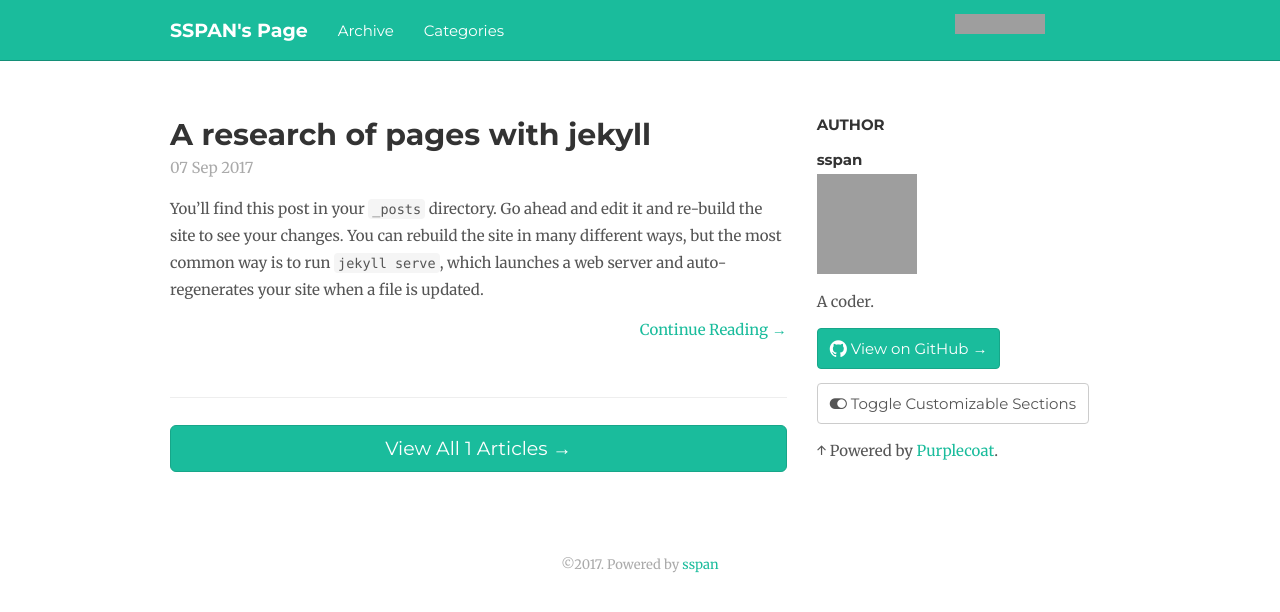
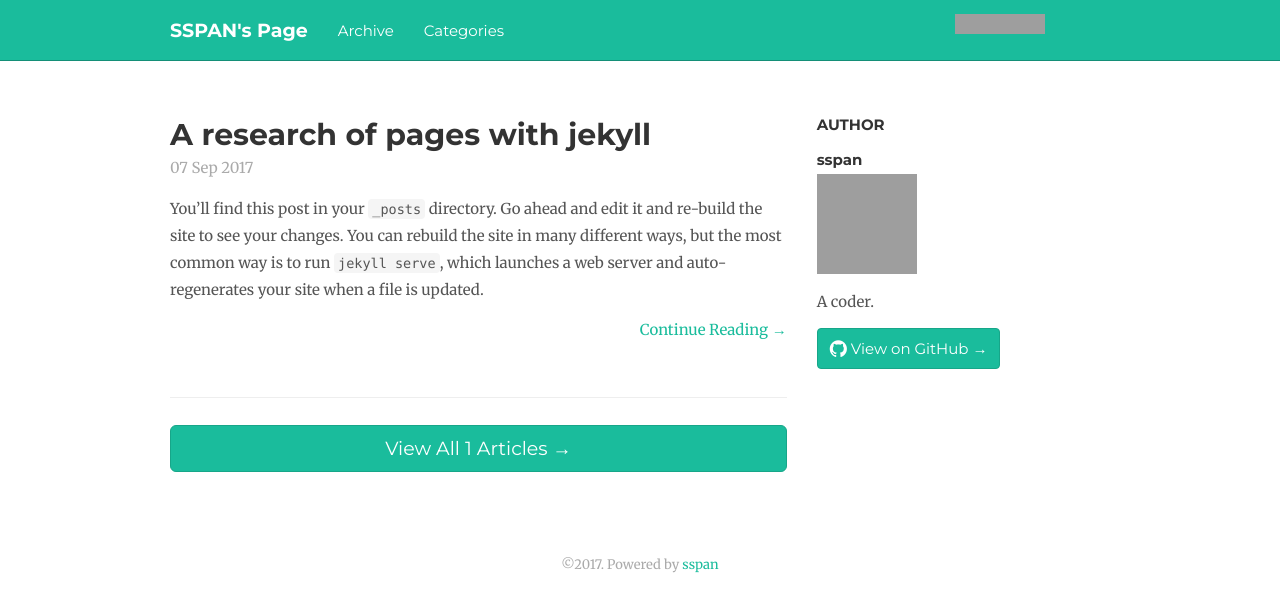
Before and after one commit to dennyxi/sspantz.github.io, a Jekyll site: the page built from index.html, in a window 1280 px wide, cut to the strip 0-612 px from the top of the page. Built offline with Jekyll 4.4.1, drawn with Linux system fonts in a browser that asks for light colours; nearby versions of some CDN libraries; comment, search, counter and statistics services are not loaded; grey boxes are pictures that could not be loaded.

Commit message:
Update sidebar.html

```diff
--- a/_includes/sidebar.html
+++ b/_includes/sidebar.html
@@ -14,6 +14,6 @@
   <p><a href="https://github.com/sspantz" target="_blank" class="btn btn-primary"><i class="fa fa-github fa-lg"></i> View on GitHub &rarr;</a></p>
 </div>
 
-<p><button data-purplecoat-toggle="shiori" class="btn btn-default"><i class="fa fa-toggle-on"></i> Toggle Customizable Sections</button></p>
+<!-- <p><button data-purplecoat-toggle="shiori" class="btn btn-default"><i class="fa fa-toggle-on"></i> Toggle Customizable Sections</button></p>
 
-<p>&uarr; Powered by <a href="http://ellekasai.github.io/purplecoat.js" target="_blank">Purplecoat</a>.</p>
+<p>&uarr; Powered by <a href="http://ellekasai.github.io/purplecoat.js" target="_blank">Purplecoat</a>.</p> -->
```
